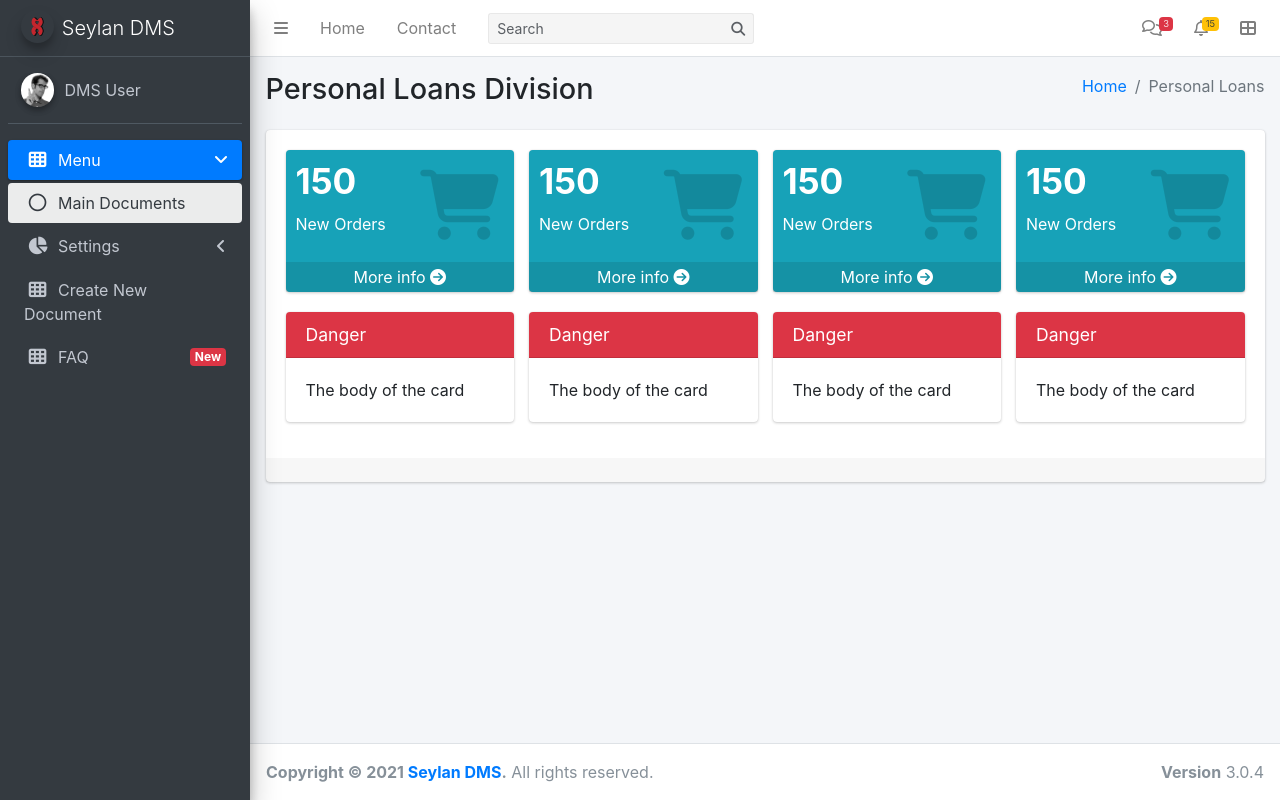
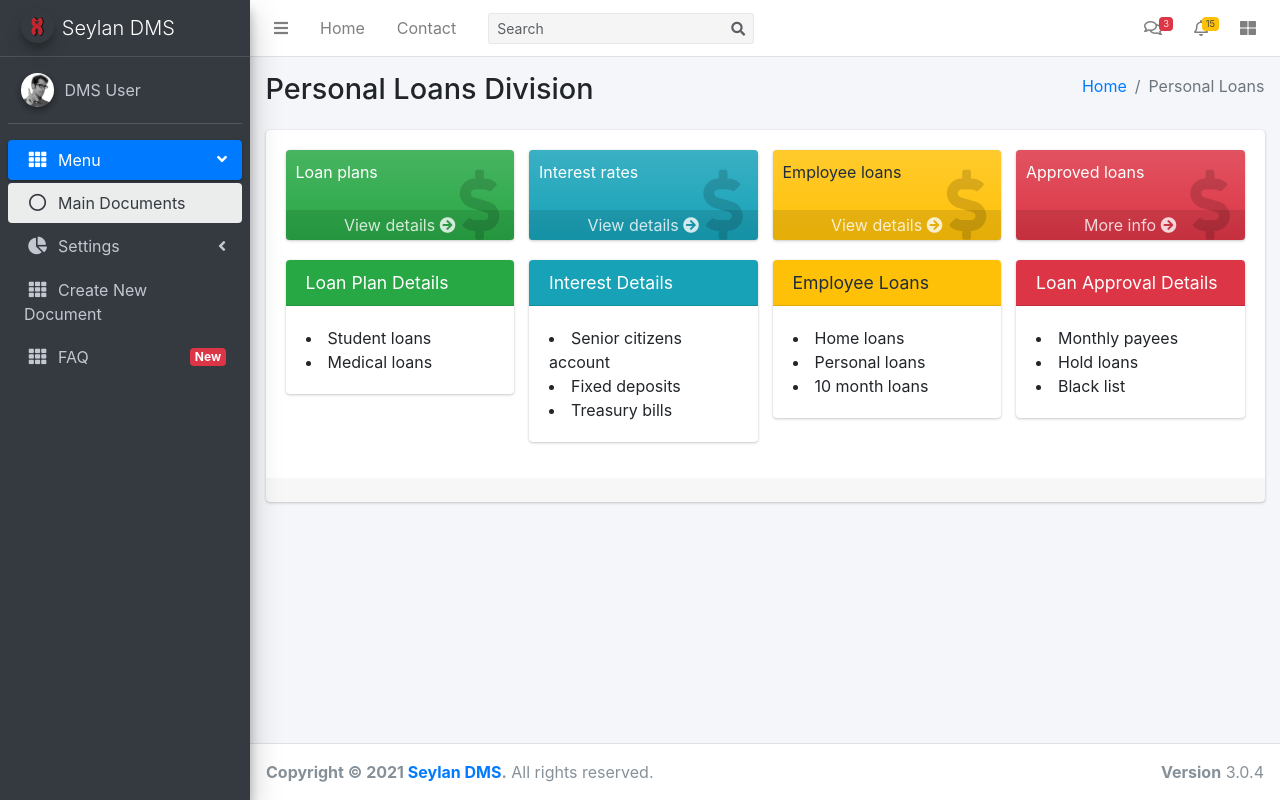
Before and after one commit to cheythi/dms, a CodeIgniter app: page /dms/index.php/maincontroller/personal_loans in a window 1280 px wide. Run offline with CodeIgniter, Linux system fonts and the light colour scheme; some libraries are stand-ins or nearby versions.

Commit message:
Personal loan module

```diff
--- a/application/views/personal_loans/main.php
+++ b/application/views/personal_loans/main.php
@@ -29,65 +29,57 @@
 
               <div class="col-lg-3 col-6">
                 <!-- small card -->
-                <div class="small-box bg-info">
+                <div class="small-box bg-gradient-success">
                   <div class="inner">
-                    <h3>150</h3>
-
-                    <p>New Orders</p>
+                    <p>Loan plans</p>
                   </div>
                   <div class="icon">
-                    <i class="fas fa-shopping-cart"></i>
+                    <i class="fas fa-dollar-sign"></i>
                   </div>
                   <a href="#" class="small-box-footer">
-                    More info <i class="fas fa-arrow-circle-right"></i>
+                    View details <i class="fas fa-arrow-circle-right"></i>
                   </a>
                 </div>
               </div>
 
               <div class="col-lg-3 col-6">
                 <!-- small card -->
-                <div class="small-box bg-info">
+                <div class="small-box bg-gradient-info">
                   <div class="inner">
-                    <h3>150</h3>
-
-                    <p>New Orders</p>
+                    <p>Interest rates</p>
                   </div>
                   <div class="icon">
-                    <i class="fas fa-shopping-cart"></i>
+                    <i class="fas fa-dollar-sign"></i>
                   </div>
                   <a href="#" class="small-box-footer">
-                    More info <i class="fas fa-arrow-circle-right"></i>
+                    View details <i class="fas fa-arrow-circle-right"></i>
                   </a>
                 </div>
               </div>
 
               <div class="col-lg-3 col-6">
                 <!-- small card -->
-                <div class="small-box bg-info">
+                <div class="small-box bg-gradient-warning">
                   <div class="inner">
-                    <h3>150</h3>
-
-                    <p>New Orders</p>
+                    <p>Employee loans</p>
                   </div>
                   <div class="icon">
-                    <i class="fas fa-shopping-cart"></i>
+                    <i class="fas fa-dollar-sign"></i>
                   </div>
                   <a href="#" class="small-box-footer">
-                    More info <i class="fas fa-arrow-circle-right"></i>
+                    View details <i class="fas fa-arrow-circle-right"></i>
                   </a>
                 </div>
               </div>
 
               <div class="col-lg-3 col-6">
                 <!-- small card -->
-                <div class="small-box bg-info">
+                <div class="small-box bg-gradient-danger">
                   <div class="inner">
-                    <h3>150</h3>
-
-                    <p>New Orders</p>
+                    <p>Approved loans</p>
                   </div>
                   <div class="icon">
-                    <i class="fas fa-shopping-cart"></i>
+                    <i class="fas fa-dollar-sign"></i>
                   </div>
                   <a href="#" class="small-box-footer">
                     More info <i class="fas fa-arrow-circle-right"></i>
@@ -100,12 +92,43 @@
             <div class="row">
 
               <div class="col-md-3">
-                <div class="card card-danger">
+                <div class="card card-success">
                   <div class="card-header">
-                    <h3 class="card-title">Danger</h3>
+                    <h3 class="card-title">Loan Plan Details</h3>
                   </div>
                   <div class="card-body">
-                    The body of the card
+                    <li>Student loans</li>
+                    <li>Medical loans</li>
+                  </div>
+                  <!-- /.card-body -->
+                </div>
+                <!-- /.card -->
+              </div>
+
+              <div class="col-md-3">
+                <div class="card card-info">
+                  <div class="card-header">
+                    <h3 class="card-title">Interest Details</h3>
+                  </div>
+                  <div class="card-body">
+                    <li>Senior citizens account</li>
+                    <li>Fixed deposits</li>
+                    <li>Treasury bills</li>
+                  </div>
+                  <!-- /.card-body -->
+                </div>
+                <!-- /.card -->
+              </div>
+
+              <div class="col-md-3">
+                <div class="card card-warning">
+                  <div class="card-header">
+                    <h3 class="card-title">Employee Loans</h3>
+                  </div>
+                  <div class="card-body">
+                    <li>Home loans</li>
+                    <li>Personal loans</li>
+                    <li>10 month loans</li>
                   </div>
                   <!-- /.card-body -->
                 </div>
@@ -115,36 +138,12 @@
               <div class="col-md-3">
                 <div class="card card-danger">
                   <div class="card-header">
-                    <h3 class="card-title">Danger</h3>
+                    <h3 class="card-title">Loan Approval Details</h3>
                   </div>
                   <div class="card-body">
-                    The body of the card
-                  </div>
-                  <!-- /.card-body -->
-                </div>
-                <!-- /.card -->
-              </div>
-
-              <div class="col-md-3">
-                <div class="card card-danger">
-                  <div class="card-header">
-                    <h3 class="card-title">Danger</h3>
-                  </div>
-                  <div class="card-body">
-                    The body of the card
-                  </div>
-                  <!-- /.card-body -->
-                </div>
-                <!-- /.card -->
-              </div>
-
-              <div class="col-md-3">
-                <div class="card card-danger">
-                  <div class="card-header">
-                    <h3 class="card-title">Danger</h3>
-                  </div>
-                  <div class="card-body">
-                    The body of the card
+                    <li>Monthly payees</li>
+                    <li>Hold loans</li>
+                    <li>Black list</li>
                   </div>
                   <!-- /.card-body -->
                 </div>
--- a/application/views/templates/footer.php
+++ b/application/views/templates/footer.php
@@ -48,7 +48,5 @@
 <script src="<?php echo base_url(); ?>/assets/dist/js/pages/dashboard.js"></script>
 <!-- AdminLTE for demo purposes -->
 <script src="<?php echo base_url(); ?>/assets/dist/js/demo.js"></script>
-
-<script src="https://kit.fontawesome.com/69ff2b1da3.js" crossorigin="anonymous"></script>
 </body>
 </html>
```
